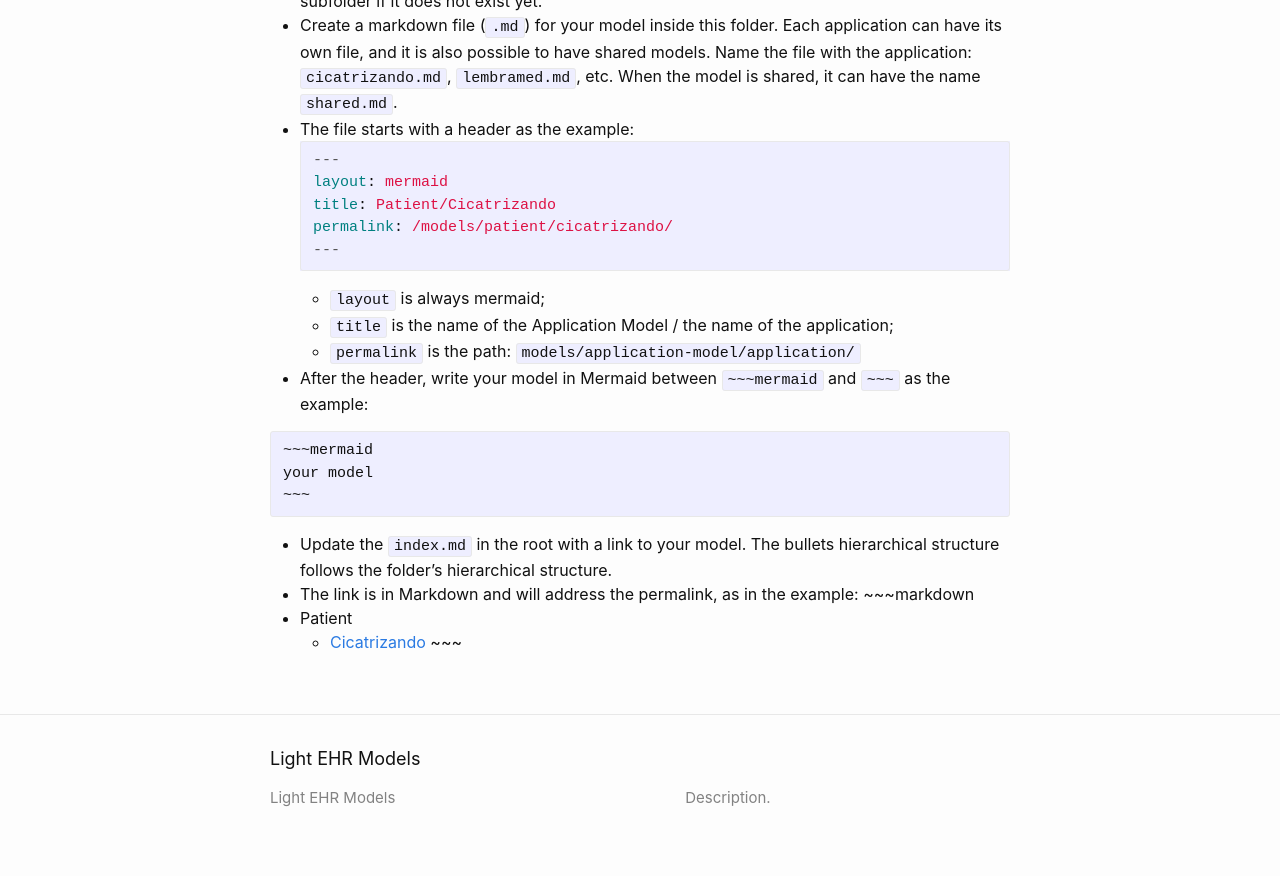
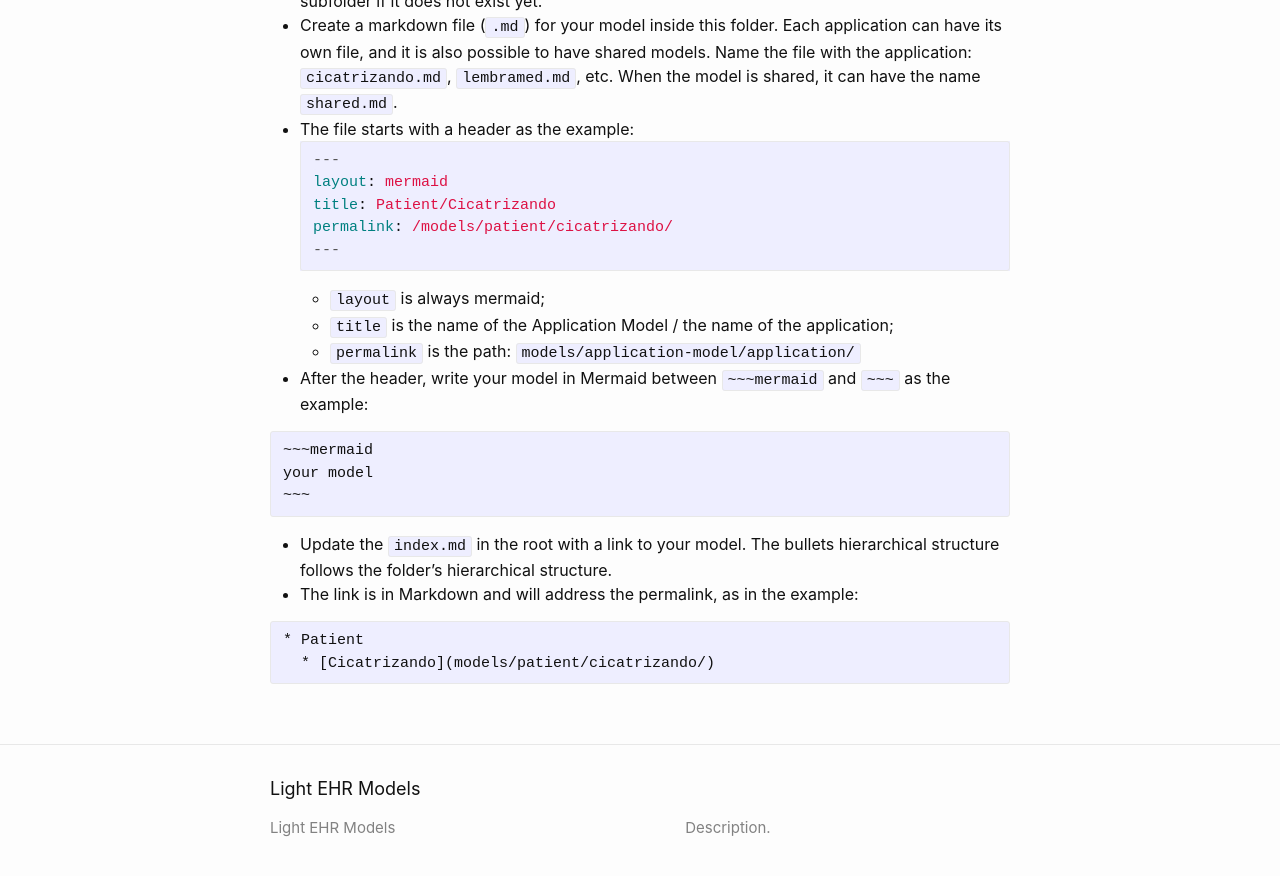
Before and after one commit to datasci4citizens/light-ehr, a Jekyll site: the page built from docs/new-model.md, in a window 1280 px wide and 900 px high, scrolled down 783 px. Shown: the top 876 px of the window. Built offline with Jekyll 4.4.1, drawn with Linux system fonts in a browser that asks for light colours; our own code applies the rules of GitHub Pages for plain Markdown files.

Commit message:
feat (tutorial): link in the tutorial

```diff
--- a/docs/new-model.md
+++ b/docs/new-model.md
@@ -42,7 +42,7 @@ your model
 
 * Update the `index.md` in the root with a link to your model. The bullets hierarchical structure follows the folder's hierarchical structure.
 * The link is in Markdown and will address the permalink, as in the example:
-~~~markdown
+<pre>
 * Patient
   * [Cicatrizando](models/patient/cicatrizando/)
-~~~
+</pre>
```
Also changed, not shown: index.md (+2 -0 lines).
